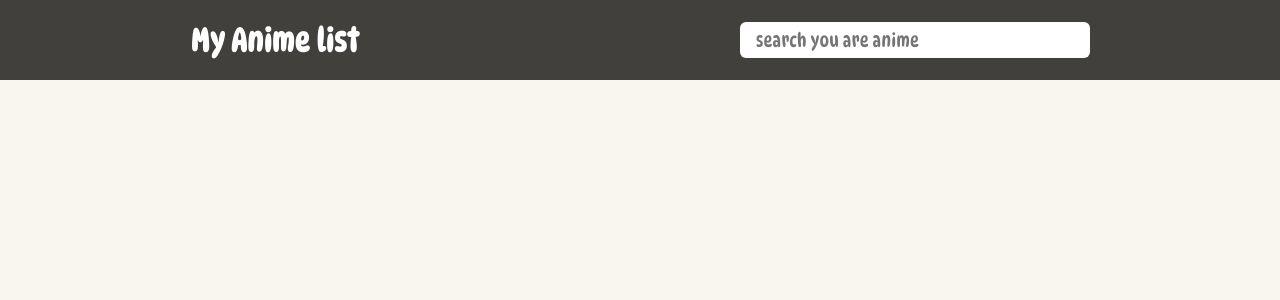
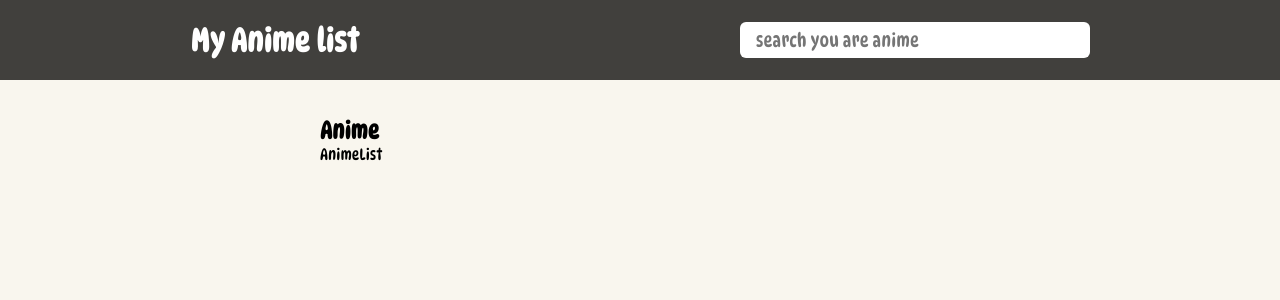
Before and after one commit to shahiiin/build-anime, a React (Create React App) app: page / in a window 1280 px wide. Shown: the top 300 px of the page. Built offline with nearby package versions, Linux system fonts and the light colour scheme; no server answers.

Commit message:
make stayle of content

```diff
--- a/src/App.js
+++ b/src/App.js
@@ -1,17 +1,20 @@
 import { useEffect, useState } from 'react'
+import { AnimeList } from './components/AnimeList'
 
 function App() {
   const [anime, setAnime] = useState('')
   const [search, setSearch] = useState('Naruto')
   const getData = async () => {
-    const res = await fetch(`https://api.jikan.moe/v4/anime?q=${search}&limit=30`)
+    const res = await fetch(
+      `https://api.jikan.moe/v4/anime?q=${search}&limit=30`,
+    )
 
     const resData = await res.json()
     setAnime(resData.data)
   }
   useEffect(() => {
     getData()
-  }, [])
+  }, [search])
 
   return (
     <>
@@ -25,6 +28,15 @@
           />
         </div>
       </div>
+      <div className="container">
+        <div className="anime-info"></div>
+        <div className="anime-row">
+          <h2 className="text-heading">Anime</h2>
+          <div className="row">
+            <AnimeList />
+          </div>
+        </div>
+      </div>
     </>
   )
 }
--- /dev/null
+++ b/src/components/AnimeList.js
@@ -0,0 +1,9 @@
+import React from 'react'
+
+export const AnimeList = () => {
+  return (
+    <>
+    AnimeList
+    </>
+  )
+}
--- a/src/index.css
+++ b/src/index.css
@@ -35,3 +35,35 @@
   padding: 0 1rem;
   border-radius: 6px;
 }
+
+.container {
+  width: 100%;
+  display: flex;
+  margin: 100px auto;
+}
+
+.anime-info {
+  width: 320px;
+  height: 100%;
+  background-color: #f9f6ee;
+  position: fixed;
+  left: 0;
+  top: 0;
+  z-index: 11;
+}
+
+.anime-row {
+  display: flex;
+  flex-direction: column;
+}
+
+.anime-row .row {
+  display: inline-flex;
+  gap: 20px;
+  margin-left: 20rem;
+}
+
+.anime-row .text-heading {
+  margin-left: 20rem;
+  margin-top: 1rem;
+}
```
